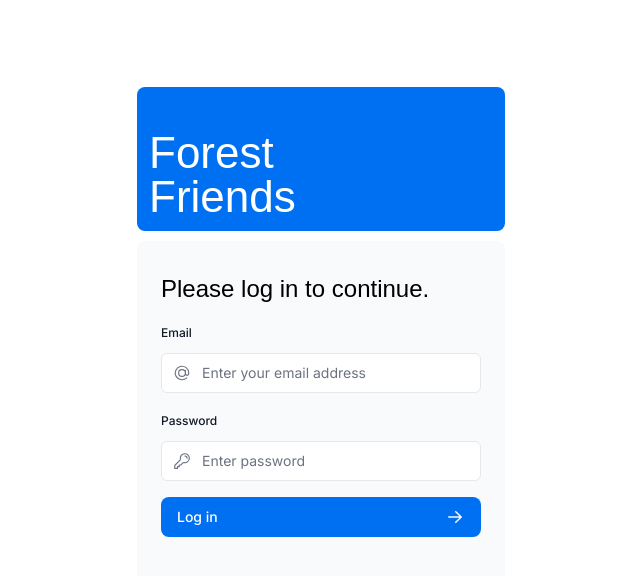
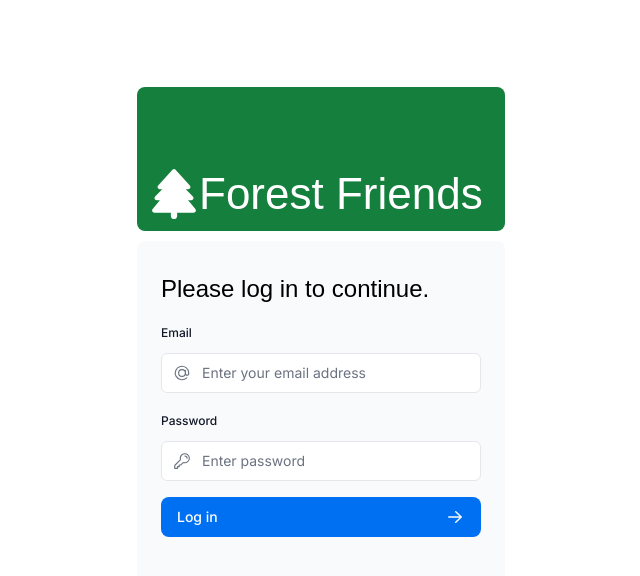
Before and after one commit to JamesKDouglas/forest-friends, a Next.js app: page /login in a window 1280 px wide. Shown: the top 576 px of the page, without its empty margins (319-959 px from the left). Built offline with nearby package versions, Linux system fonts and the light colour scheme; a web font is replaced by a local one.

Commit message:
change logo at login

```diff
--- a/app/login/page.tsx
+++ b/app/login/page.tsx
@@ -5,10 +5,8 @@ export default function LoginPage() {
   return (
     <main className="flex items-center justify-center md:h-screen">
       <div className="relative mx-auto flex w-full max-w-[400px] flex-col space-y-2.5 p-4 md:-mt-32">
-        <div className="flex h-20 w-full items-end rounded-lg bg-blue-500 p-3 md:h-36">
-          <div className="w-32 text-white md:w-36">
+        <div className="flex h-20 w-full items-end rounded-lg bg-green-700 p-3 md:h-36">
             <Logo />
-          </div>
         </div>
         <LoginForm />
       </div>
```
Also changed, not shown: opengraph-image.png (renamed from public/opengraph-image.png), 1 other file (tests, documents, lock files or other folders).
